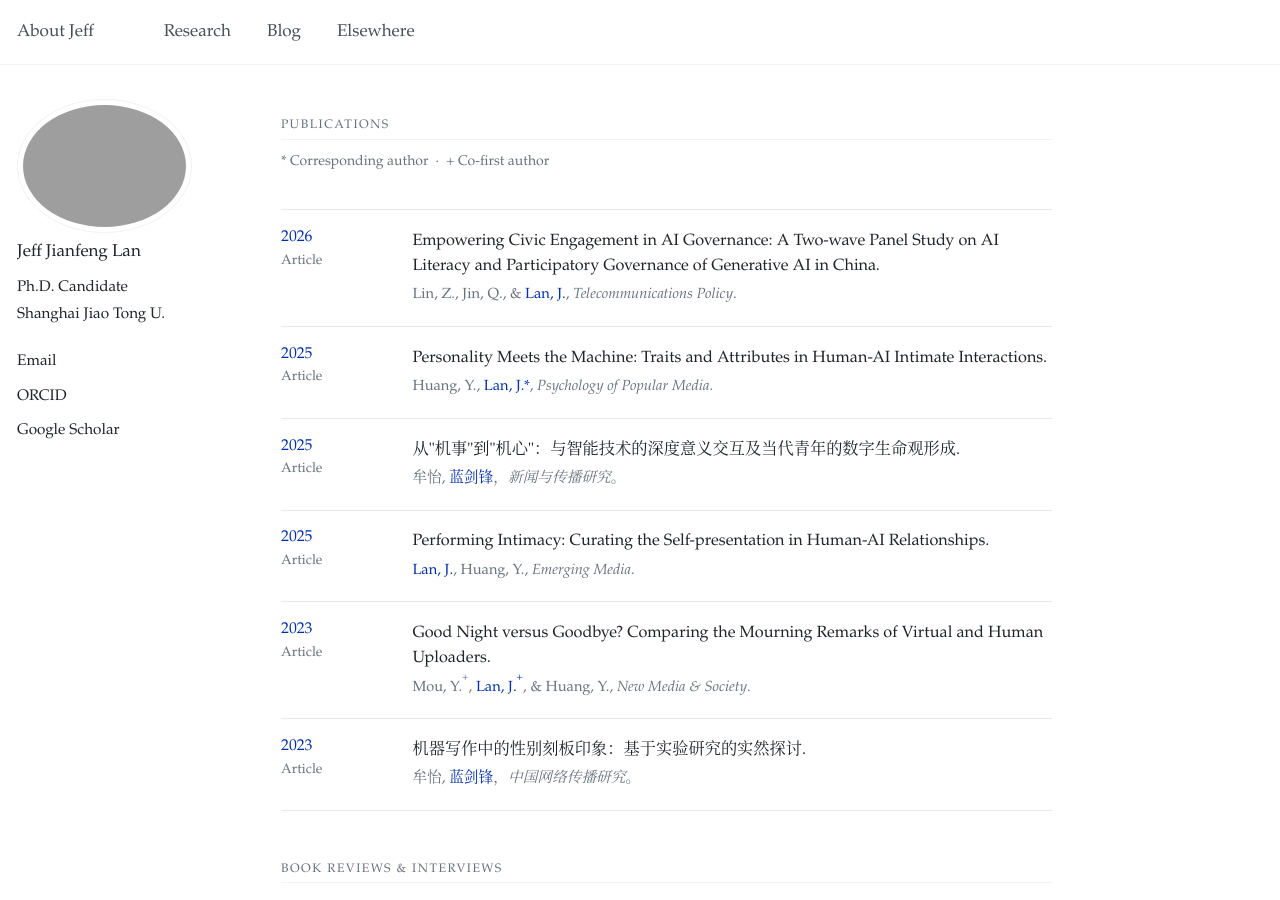
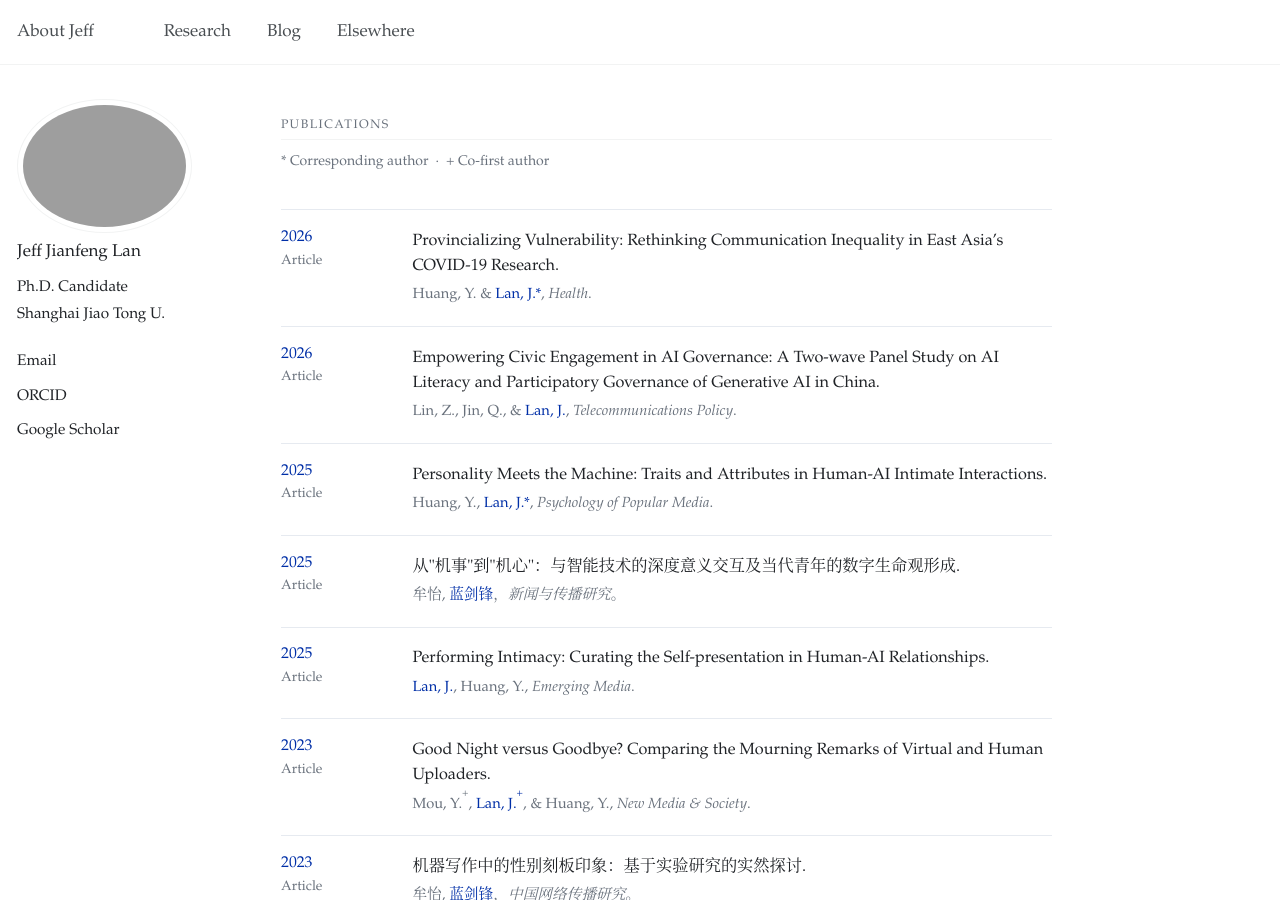
Before and after one commit to jianfenglan/jianfenglan.github.io, a Jekyll site: the page built from research.md, in a window 1280 px wide and 900 px high. Built offline with Jekyll 4.4.1, drawn with Linux system fonts in a browser that asks for light colours.

Commit message:
Add publication on communication inequality in COVID-19
Added a new publication entry discussing communication inequality in COVID-19 research in East Asia.

```diff
--- a/research.md
+++ b/research.md
@@ -199,6 +199,13 @@ sup {
   </div>
 
   <div class="publication-list">
+        <div class="publication-card">
+      <div class="publication-meta"><span class="publication-year">2026</span><span class="publication-type">Article</span></div>
+      <div class="publication-content">
+        <span class="publication-title">Provincializing Vulnerability: Rethinking Communication Inequality in East Asia’s COVID-19 Research.</span>
+        <span class="publication-authors">Huang, Y. & <span class="my-name">Lan, J.*</span>, <em>Health</em>.</span>
+      </div>
+    </div>
     <div class="publication-card">
       <div class="publication-meta"><span class="publication-year">2026</span><span class="publication-type">Article</span></div>
       <div class="publication-content">
```
